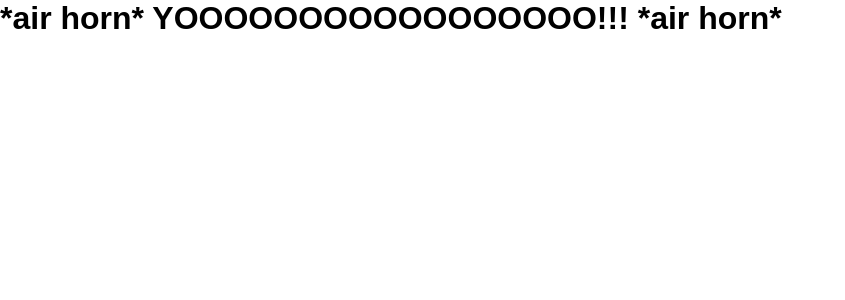
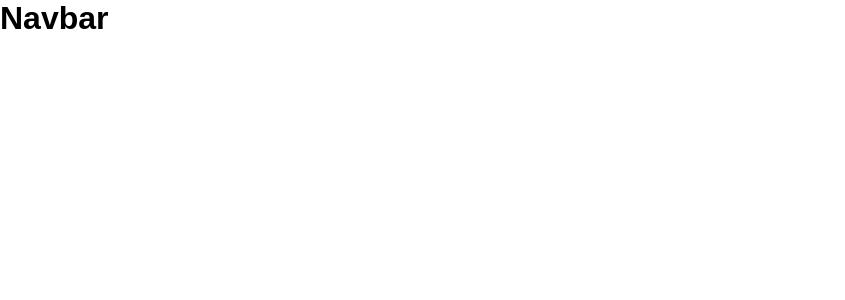
Before and after one commit to NatnoF/Recommend, a React (Create React App) app in the folder recommend/: page / in a window 1280 px wide. Shown: the top 300 px of the page, without its empty margins (0-845 px from the left). Built offline with nearby package versions, Linux system fonts and the light colour scheme.

Commit message:
added in a components folder containing a navbar folder with index.js and NavbarElements. imported new navbar component into app.js

```diff
--- a/recommend/src/App.js
+++ b/recommend/src/App.js
@@ -1,9 +1,10 @@
 import './App.css';
+import Navbar from './components/Navbar/index';
 
 function App() {
   return (
     <div className="App">
-      <h1>*air horn* YOOOOOOOOOOOOOOOOO!!! *air horn*</h1>
+      <Navbar />
     </div>
   );
 }
--- /dev/null
+++ b/recommend/src/components/Navbar/index.js
@@ -0,0 +1,11 @@
+import React from 'react'
+
+const Navbar = () => {
+    return (
+        <div>
+            <h1>Navbar</h1>
+        </div>
+    )
+}
+
+export default Navbar
```
Also changed, not shown: recommend/src/components/Navbar/NavbarElements.js (added).
